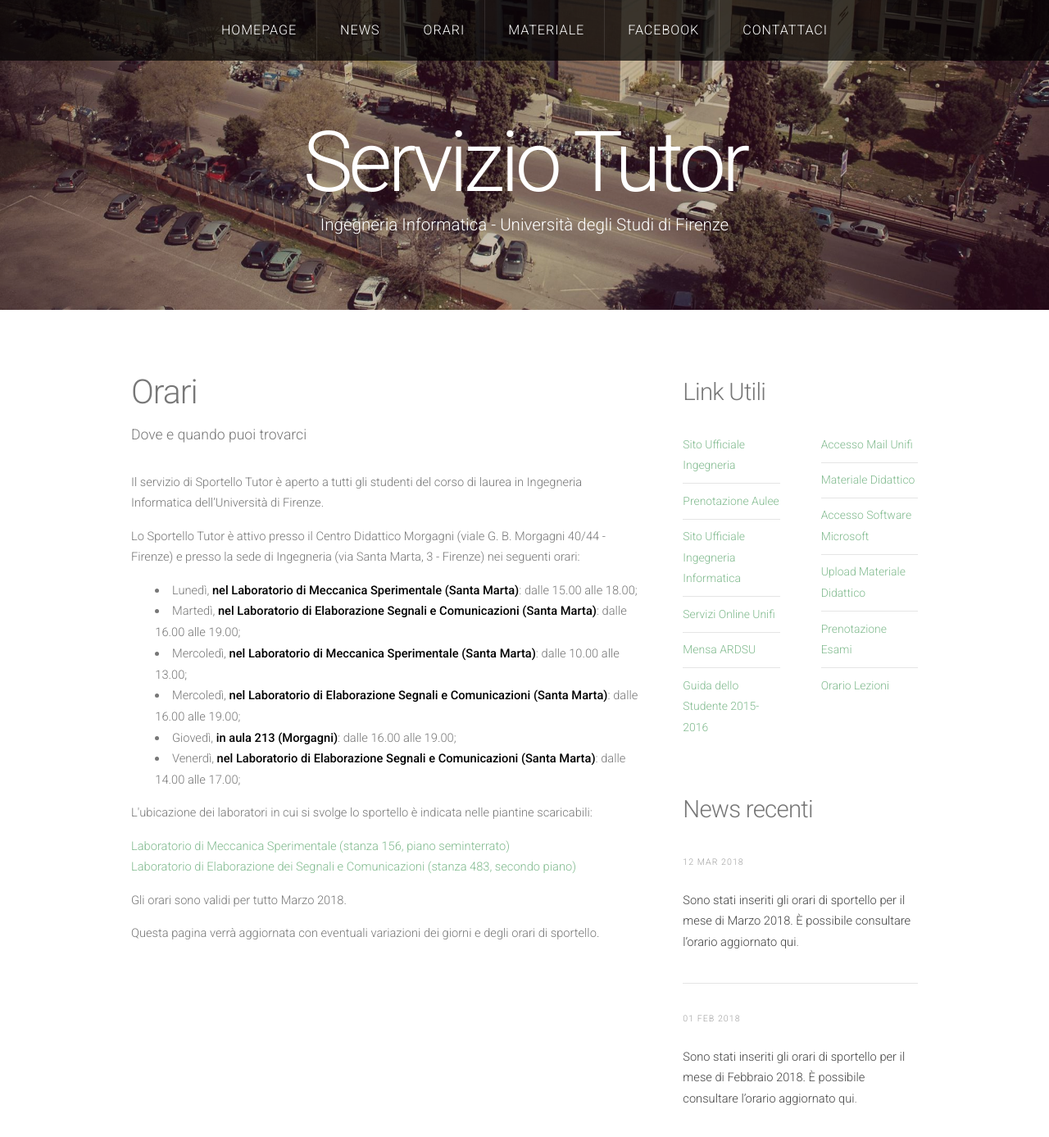
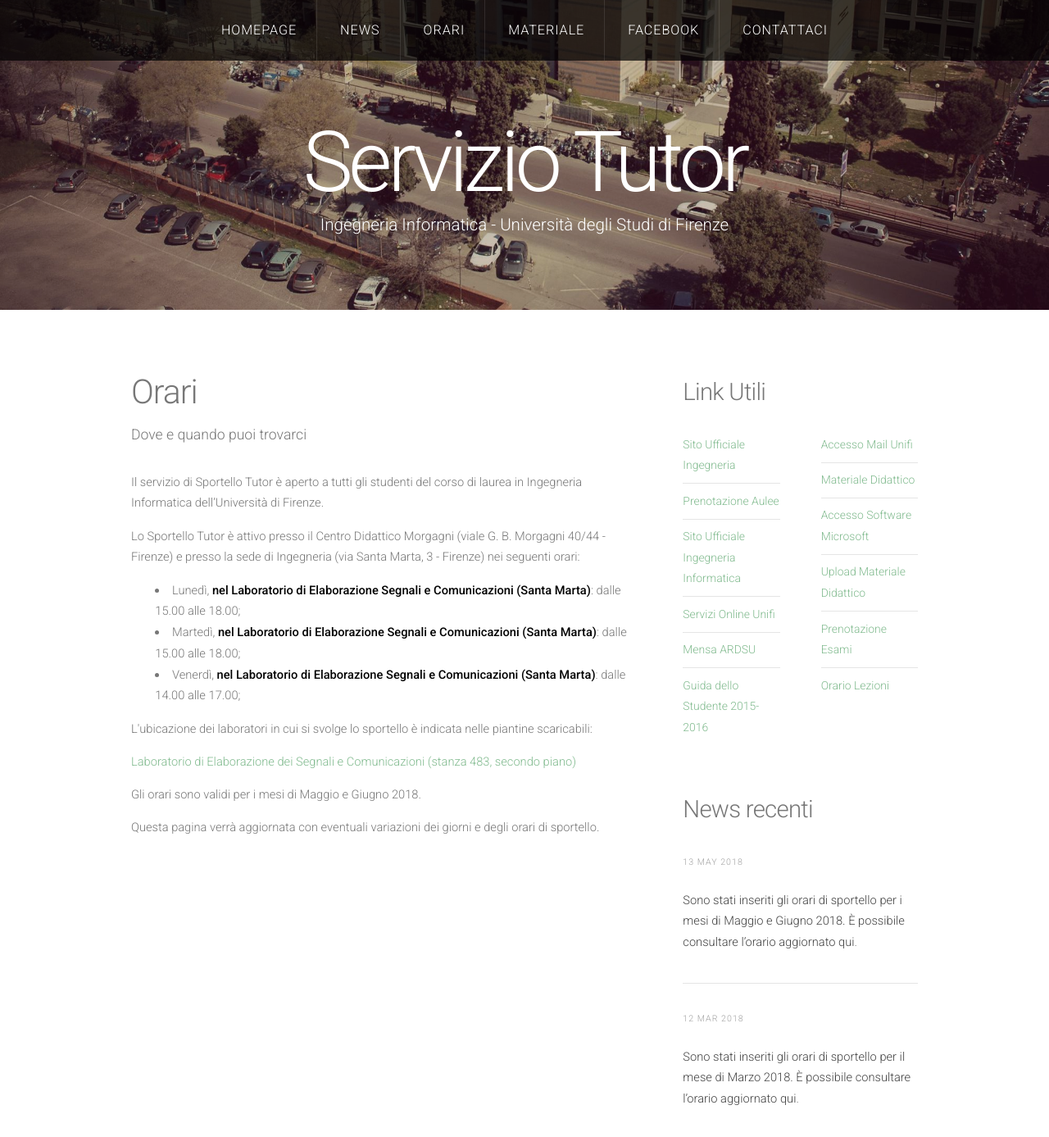
Before and after one commit to tutor-ing-inf-unifi/tutor-ing-inf-unifi.github.io, a Jekyll site: the page built from orari.html, in a window 1280 px wide and 1400 px high. Shown: the top 1387 px of the window at 82% size. Built offline with Jekyll 4.4.1, drawn with Linux system fonts in a browser that asks for light colours; nearby versions of some CDN libraries.

Commit message:
Aggiornati gli orari di sportello

```diff
--- a/orari.html
+++ b/orari.html
@@ -17,21 +17,18 @@ layout: default
 						<p>Il servizio di Sportello Tutor è aperto a tutti gli studenti del corso di laurea in Ingegneria Informatica dell’Università di Firenze.</p>
                         <p>Lo Sportello Tutor è attivo presso il Centro Didattico Morgagni (viale G. B. Morgagni 40/44 - Firenze) e presso la sede di Ingegneria (via Santa Marta, 3 - Firenze) nei seguenti orari:</p>
 						<ul style="list-style:inside disc; padding-left: 2em">
-							<li>Lunedì, <strong>nel Laboratorio di Meccanica Sperimentale (Santa Marta)</strong>: dalle 15.00 alle 18.00;</li>
-							<li>Martedì, <strong>nel Laboratorio di Elaborazione Segnali e Comunicazioni (Santa Marta)</strong>: dalle 16.00 alle 19.00;</li>
-							<li>Mercoledì, <strong>nel Laboratorio di Meccanica Sperimentale (Santa Marta)</strong>: dalle 10.00 alle 13.00;</li>
-							<li>Mercoledì, <strong>nel Laboratorio di Elaborazione Segnali e Comunicazioni (Santa Marta)</strong>: dalle 16.00 alle 19.00;</li>
-							<li>Giovedì, <strong>in aula 213 (Morgagni)</strong>: dalle 16.00 alle 19.00;</li>
+							<li>Lunedì, <strong>nel Laboratorio di Elaborazione Segnali e Comunicazioni (Santa Marta)</strong>: dalle 15.00 alle 18.00;</li>
+							<li>Martedì, <strong>nel Laboratorio di Elaborazione Segnali e Comunicazioni (Santa Marta)</strong>: dalle 15.00 alle 18.00;</li>
 							<li>Venerdì, <strong>nel Laboratorio di Elaborazione Segnali e Comunicazioni (Santa Marta)</strong>: dalle 14.00 alle 17.00;</li>
 						</ul>
 						<p>
                         L'ubicazione dei laboratori in cui si svolge lo sportello è indicata nelle piantine scaricabili:
                         <ul>
-                            <li><a href="assets/images/smarta_ps.pdf">Laboratorio di Meccanica Sperimentale (stanza 156, piano seminterrato)</a></li>
+                            <!-- <li><a href="assets/images/smarta_ps.pdf">Laboratorio di Meccanica Sperimentale (stanza 156, piano seminterrato)</a></li> -->
                             <li><a href="assets/images/smarta_p2.pdf">Laboratorio di Elaborazione dei Segnali e Comunicazioni (stanza 483, secondo piano)</a></li>
                         </ul>
                         </p>
-						<p>Gli orari sono validi per tutto Marzo 2018.</p>
+						<p>Gli orari sono validi per i mesi di Maggio e Giugno 2018.</p>
 						<!-- <p>Gli orari sono validi dall'8 al 23 Febbraio 2018; in questo periodo lo sportello si svolgerà in concomitanza con i <a href="gruppi.html">gruppi di studio</a>.</p>
                         <p>Oltre a questi orari potete sempre contattarci via <a href="mailto:tutor.ing.inf@gmail.com">email</a> per fissare un appuntamento.</p> -->
 						<p>Questa pagina verrà aggiornata con eventuali variazioni dei giorni e degli orari di sportello.</p>
```
Also changed, not shown: _posts/2018-05-13-orario-maggio-giugno-2018.md (added, +8 -0 lines).
